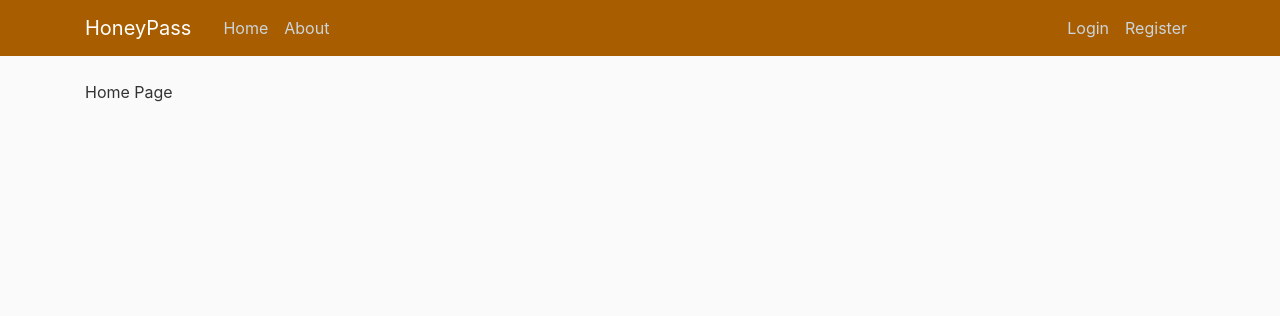
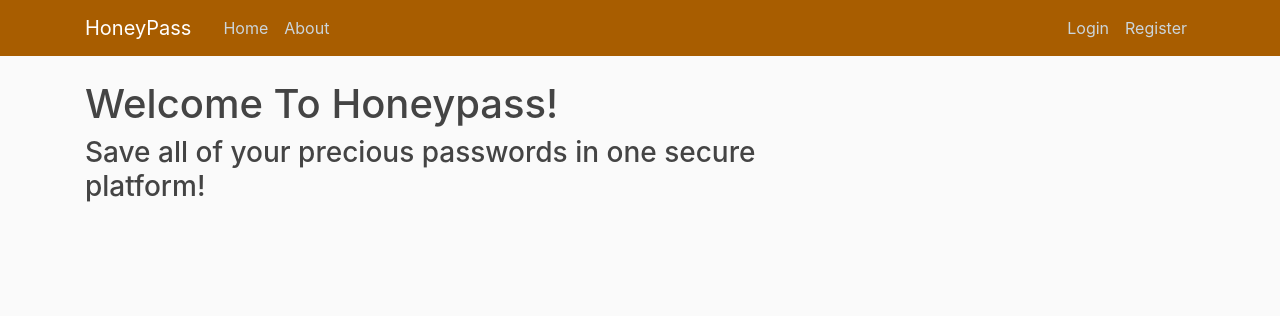
Before and after one commit to swagytheswag/Finals-Honeypot, a Flask app: page / in a window 1280 px wide. Shown: the top 316 px of the page. Run offline with Flask 2, Linux system fonts and the light colour scheme; data comes from the database, SQL or seed files in the repository; some libraries are stand-ins or nearby versions.

Commit message:
cosmetics

```diff
--- a/flaskblog/templates/home.html
+++ b/flaskblog/templates/home.html
@@ -1,4 +1,5 @@
 {% extends "layout.html" %}
 {% block content %}
-    Home Page
+<h1>Welcome To Honeypass!</h1>
+<h3>Save all of your precious passwords in one secure platform!</h3>
 {% endblock content %}
```
